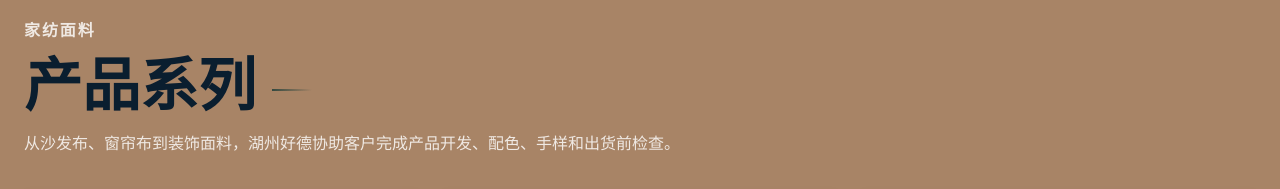
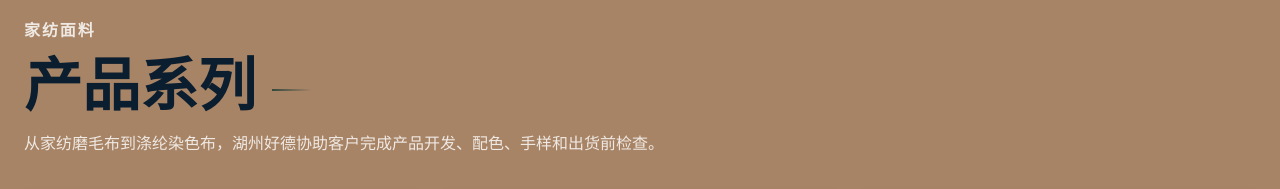
Before and after one commit to SuperGokou/haodeimexport, a Next.js app: page / in a window 1280 px wide. Shown: the part 1640-1829 px from the top of the page. Built offline with nearby package versions, Linux system fonts and the light colour scheme.

Commit message:
Update collection intro copy

```diff
--- a/components/product-site.tsx
+++ b/components/product-site.tsx
@@ -127,7 +127,7 @@ const copy: Record<Locale, Copy> = {
     collectionKicker: '家纺面料',
     collectionTitle: '产品系列',
     collectionCopy:
-      '从沙发布、窗帘布到装饰面料，湖州好德协助客户完成产品开发、配色、手样和出货前检查。',
+      '从家纺磨毛布到涤纶染色布，湖州好德协助客户完成产品开发、配色、手样和出货前检查。',
     viewProduct: '查看产品',
     useCases: '安静质感，适合日常使用',
     useCasesCopy: '柔和肌理、干净色系和实用规格，适用于住宅、酒店及工程软装空间。',
```
